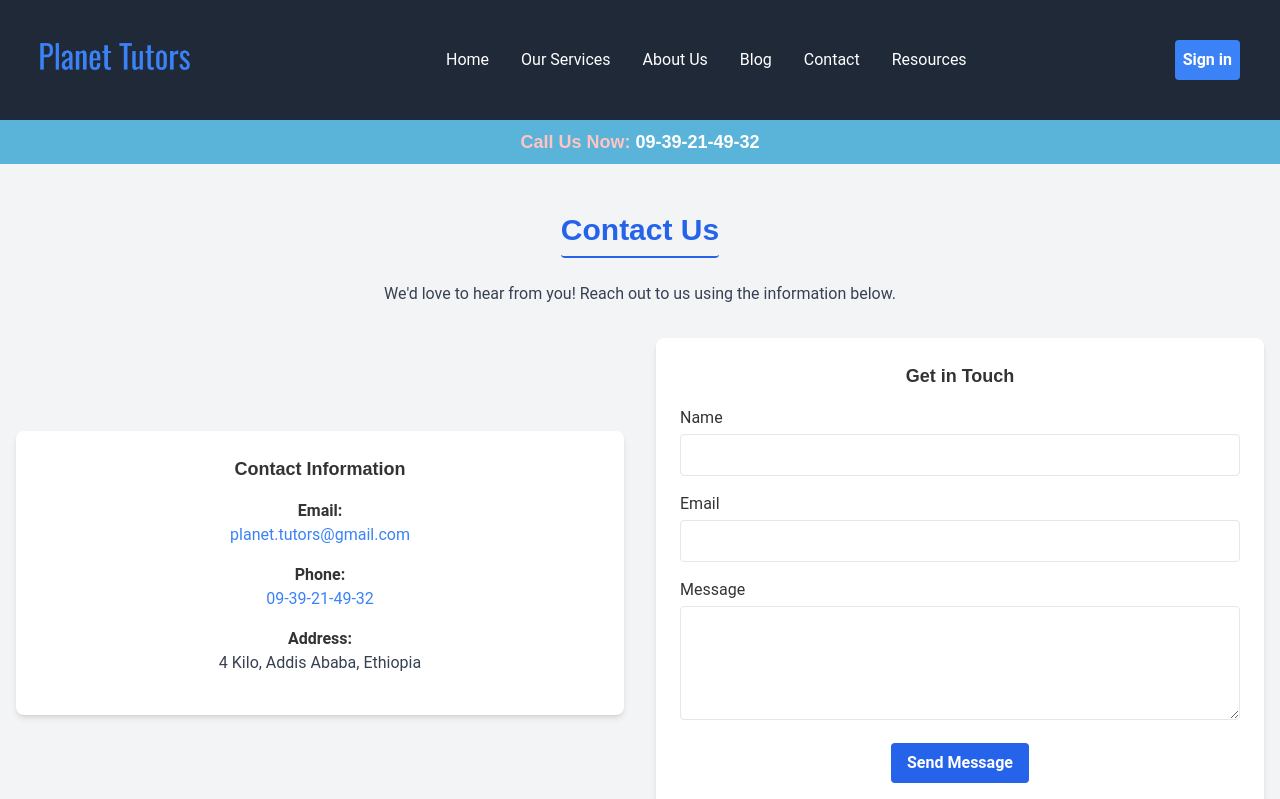
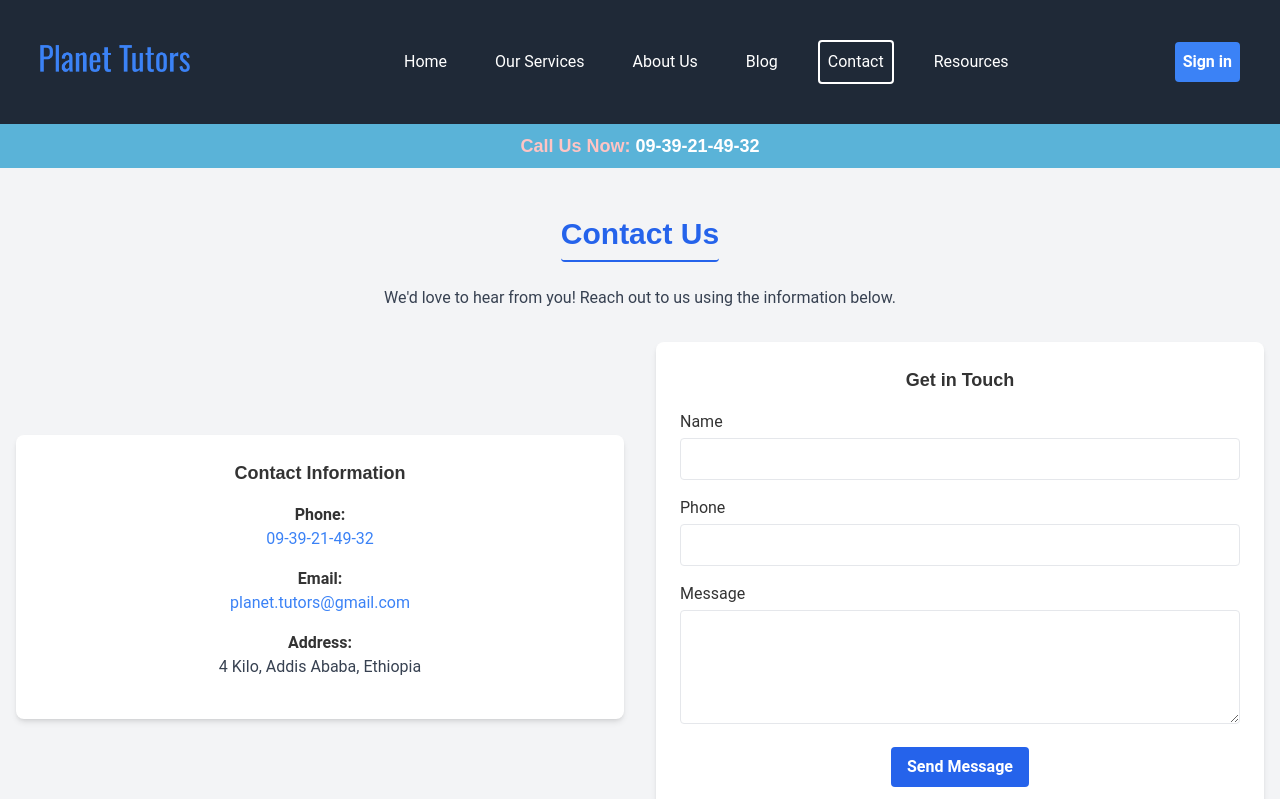
Before and after one commit to Hailu-Kibret/Planet-Tutors, a React (Vite) app: page /Contact in a window 1280 px wide. Shown: the top 799 px of the page. Built offline with nearby package versions, Linux system fonts and the light colour scheme.

Commit message:
adding some styling

```diff
--- a/src/Components/Choose.tsx
+++ b/src/Components/Choose.tsx
@@ -7,13 +7,13 @@ function Choose() {
         </h2>
       </div>
 
-      <div className="max-w-screen-xl mx-auto">
+      <div className=" max-w-screen-xl mx-auto">
         <p className="text-lg text-center mb-6">
           Discover the unique advantages that set us apart from other tutoring
           services.
         </p>
 
-        <ul className="grid justify-center gap-4 text-center">
+        <ul className="grid grid-cols-2 justify-center gap-4 text-center">
           <li className="bg-gray-100 p-6 rounded-lg shadow">
             <h3 className="text-xl font-semibold mb-2">Experienced Tutors</h3>
             <p className="text-gray-700">
--- a/src/Components/Contact.tsx
+++ b/src/Components/Contact.tsx
@@ -16,6 +16,17 @@ function Contact() {
           <div className="contact-info w-full md:w-1/2 mx-4 mb-6 p-6 bg-white shadow-md rounded-lg">
             <h3 className="text-lg font-semibold mb-4">Contact Information</h3>
             <div className="mb-4">
+              <h4 className="font-semibold">Phone:</h4>
+              <p className="text-gray-700">
+                <a
+                  href="tel:+1234567890"
+                  className="text-blue-500 hover:underline"
+                >
+                  09-39-21-49-32
+                </a>
+              </p>
+            </div>
+            <div className="mb-4">
               <h4 className="font-semibold">Email:</h4>
               <p className="text-gray-700">
                 <a
@@ -23,17 +34,6 @@ function Contact() {
                   className="text-blue-500 hover:underline"
                 >
                   planet.tutors@gmail.com
-                </a>
-              </p>
-            </div>
-            <div className="mb-4">
-              <h4 className="font-semibold">Phone:</h4>
-              <p className="text-gray-700">
-                <a
-                  href="tel:+1234567890"
-                  className="text-blue-500 hover:underline"
-                >
-                  09-39-21-49-32
                 </a>
               </p>
             </div>
@@ -59,13 +59,13 @@ function Contact() {
                 />
               </div>
               <div className="mb-4">
-                <label className="block text-left mb-1" htmlFor="email">
-                  Email
+                <label className="block text-left mb-1" htmlFor="phone">
+                  Phone
                 </label>
                 <input
                   className="w-full border rounded p-2 focus:outline-none focus:ring-2 focus:ring-blue-500"
-                  type="email"
-                  id="email"
+                  type="tel"
+                  id="phone"
                   required
                 />
               </div>
@@ -76,7 +76,7 @@ function Contact() {
                 <textarea
                   className="w-full border rounded p-2 focus:outline-none focus:ring-2 focus:ring-blue-500"
                   id="message"
-                  rows="4"
+                  rows={4}
                   required
                 ></textarea>
               </div>
--- a/src/Components/Header.tsx
+++ b/src/Components/Header.tsx
@@ -1,44 +1,86 @@
 import logo from "../assets/images/planet-tutors-high-resolution-logo-transparent (2).png";
 import "../index.css";
-import { Link } from "react-router-dom";
+import { Link, NavLink } from "react-router-dom";
+
 function Header() {
   return (
-    <div className="flex flex-col ">
+    <div className="flex flex-col">
       <div className="items-center flex justify-between bg-gray-800 text-white p-10">
         <div>
           <Link className="no-underline" to="/">
-            {" "}
             <img src={logo} width={150} alt="Planet Tutors" />
           </Link>
         </div>
         <div>
-          <ul className="items-center flex justify-between gap-8 pl-12 ">
+          <ul className="items-center flex justify-between gap-8 pl-12">
             <li>
-              <Link to="/">Home</Link>
+              <NavLink
+                to="/"
+                className={({ isActive }) =>
+                  isActive ? "border-2 border-white p-2 rounded" : "p-2"
+                }
+              >
+                Home
+              </NavLink>
             </li>
             <li>
-              <Link to="/Services">Our Services</Link>
+              <NavLink
+                to="/Services"
+                className={({ isActive }) =>
+                  isActive ? "border-2 border-white p-2 rounded" : "p-2"
+                }
+              >
+                Our Services
+              </NavLink>
             </li>
             <li>
-              <Link to="/About">About Us</Link>
+              <NavLink
+                to="/About"
+                className={({ isActive }) =>
+                  isActive ? "border-2 border-white p-2 rounded" : "p-2"
+                }
+              >
+                About Us
+              </NavLink>
             </li>
             <li>
-              <Link to="/Blog">Blog</Link>
+              <NavLink
+                to="/Blog"
+                className={({ isActive }) =>
+                  isActive ? "border-2 border-white p-2 rounded" : "p-2"
+                }
+              >
+                Blog
+              </NavLink>
             </li>
             <li>
-              <Link to="/Contact">Contact</Link>
+              <NavLink
+                to="/Contact"
+                className={({ isActive }) =>
+                  isActive ? "border-2 border-white p-2 rounded" : "p-2"
+                }
+              >
+                Contact
+              </NavLink>
             </li>
             <li>
-              <Link to="/Resources">Resources</Link>
+              <NavLink
+                to="/Resources"
+                className={({ isActive }) =>
+                  isActive ? "border-2 border-white p-2 rounded" : "p-2"
+                }
+              >
+                Resources
+              </NavLink>
             </li>
           </ul>
         </div>
 
         <button
           type="submit"
-          className="flex justify-center bg-blue-500 p-2 rounded button-solid "
+          className="flex justify-center bg-blue-500 p-2 rounded button-solid"
         >
-          <Link className="text-white no-underline " to="/Signin">
+          <Link className="text-white no-underline" to="/Signin">
             Sign in
           </Link>
         </button>
--- a/src/Components/HeroSection.tsx
+++ b/src/Components/HeroSection.tsx
@@ -11,7 +11,7 @@ function HeroSection() {
         <h2 className="text-blue-600 text-3xl font-semibold my-4   leading-snug mb-4">
           Exceptional tutoring for your child's success!
         </h2>
-        <p className="text-base leading-relaxed mb-7">
+        <p className="text-base leading-relaxed mb-7 text-justify">
           We are a group of exceptional graduate and undergraduate students from
           Addis Ababa University, each scoring at least 550/700 on the entrance
           exam and maintaining a CGPA of 3.5 or higher. Our mission is to
```
